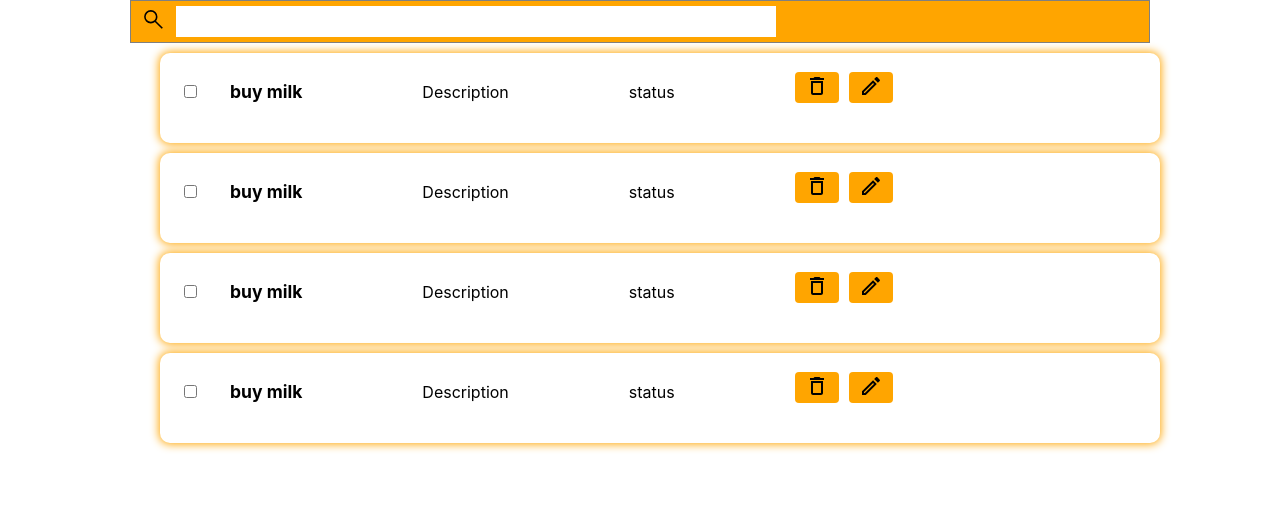
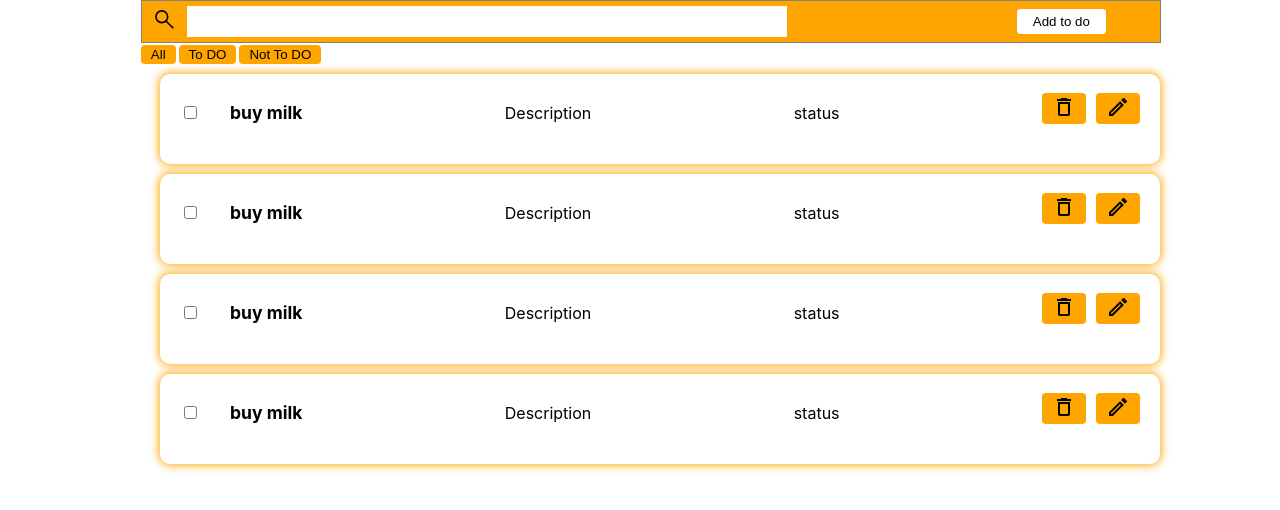
Before and after one commit to mahsaamini23/todoList, a React (Create React App) app: page / in a window 1280 px wide. Shown: the top 510 px of the page. Built offline with nearby package versions, Linux system fonts and the light colour scheme.

Commit message:
added buttens to search component and style to buttons

```diff
--- a/src/component/card/card.style.css
+++ b/src/component/card/card.style.css
@@ -8,9 +8,9 @@
 
 .card{
     display:flex;
-    justify-content:flex-start;
+    justify-content:space-between;
     align-items: baseline;
-    gap:120px;
+    gap:10px;
     width:100%;
     height:90px;
     /* border:1px solid orange; */
--- a/src/component/search/Search.jsx
+++ b/src/component/search/Search.jsx
@@ -1,16 +1,29 @@
 import React from "react";
 import searchIcon from "../../assets/svg/search_icon.svg";
 import "./search.style.css";
+import Button from "../button/Button";
 
 const Search = () => {
+    const filterBtn = [{id:1, title:"All"},{id:2, title:"To DO"},{id:3, title:"Not To DO"}]
     return(
-        <div className="container_search">
-            <div className="box_icon">
-                <img src={searchIcon} style={{width:"25px" , height:"25px"}}/>
+        <div className="search">
+            <div className="container_search">
+                <div className="box_icon">
+                    <img src={searchIcon} style={{width:"25px" , height:"25px"}}/>
+                </div>
+                <div>
+                    <input type="search" className="search_input"/>
+                </div>
+                <button className="btn_add">Add to do</button>
             </div>
-            <div>
-                <input type="search" className="search_input"/>
+            <div className="filter_btn">
+                {filterBtn.map(item => (
+                    <Button key={item.id}>
+                        {item.title}
+                    </Button>
+                ))}
             </div>
+
         </div>
     )
 }
--- a/src/component/search/search.style.css
+++ b/src/component/search/search.style.css
@@ -1,3 +1,7 @@
+.search{
+    width:78%;
+    margin:0 auto;
+}
 .container_search{
     display: flex;
     align-content: flex-start;
@@ -5,8 +9,7 @@
     align-items: baseline;
     border: 1px solid grey;
     background-color: orange;
-    width:78%;
-    margin:0 auto;
+    width:100%;
     gap:10px;
     padding:5px 10px;
 }
@@ -19,3 +22,16 @@
 .box_icon{
     align-self:center;
 }
+
+.filter_btn{
+    display:flex;
+    justify-content: flex-start;
+    gap:3px;
+}
+.btn_add{
+    background-color: white;
+    border:1px solid white;
+    border-radius: 3px;
+    padding: 4px 15px;
+    margin-left: 220px;
+}
```
